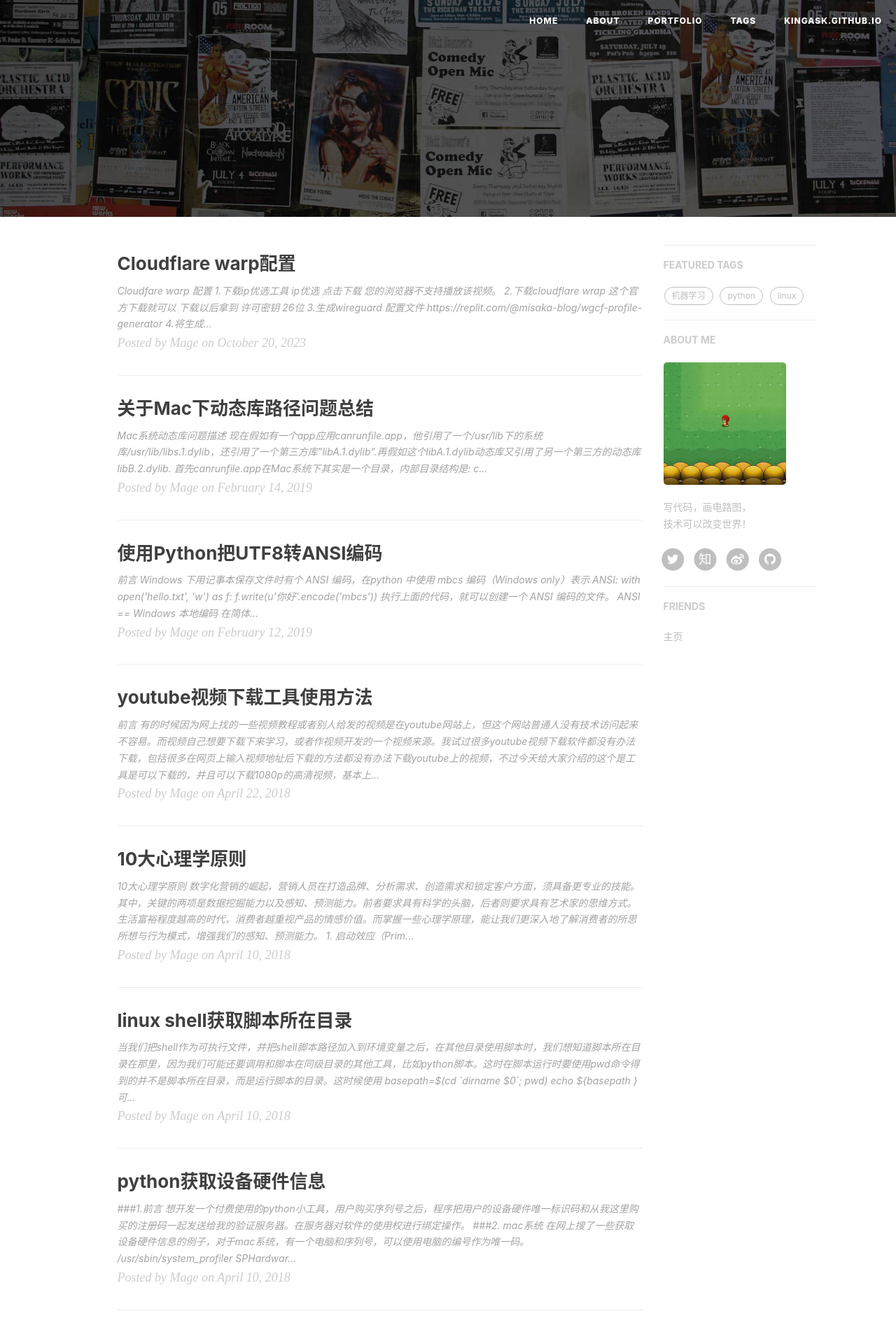
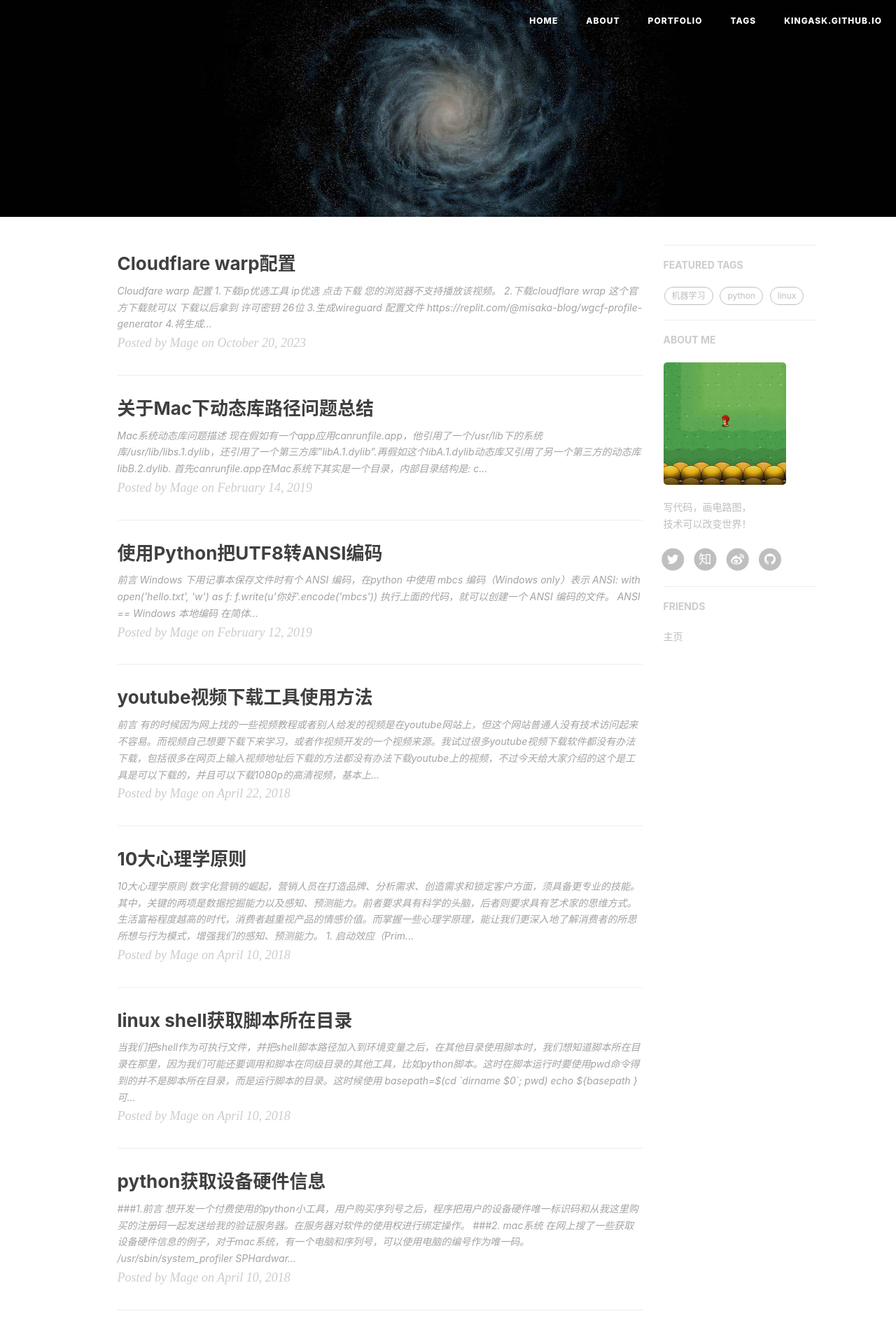
Before and after one commit to kingask/kingask.github.io, a Jekyll site: the page built from index.html, in a window 1280 px wide. Shown: the top 1904 px of the page at 70% size. Built offline with Jekyll 4.4.1, drawn with Linux system fonts in a browser that asks for light colours; nearby versions of some CDN libraries; the list of posts is cut into pages by our own code; comment, search, counter and statistics services are not loaded.

Commit message:
modified:   _config.yml

```diff
--- a/_config.yml
+++ b/_config.yml
@@ -1,7 +1,7 @@
 # Site settings
 title: " "
 SEOTitle: luping的博客
-header-img: img/home-bg.jpg
+header-img: img/post-bg-universe.jpg
 email: boss@fuluping.com
 description: "关于前端与设计、黑客与画家 | luping，Web & Mobile Lover，Software Engineer，UX Designer | 这里是 @luping 的个人博客，与你一起发现更大的世界。"
 keyword: "luping的博客, Hux Blog, 博客, 个人网站, C++,Erlang,Python,移动互联网,手机游戏,app, 设计"
```
